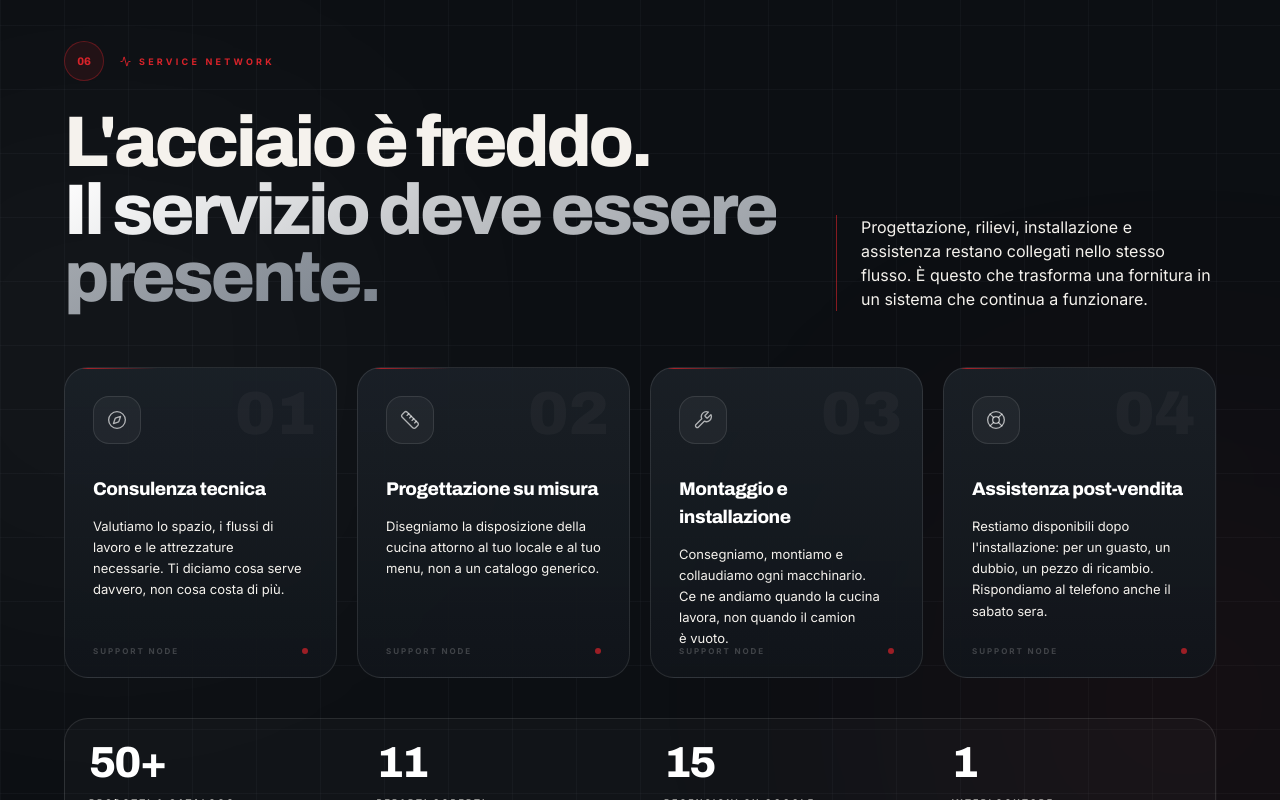
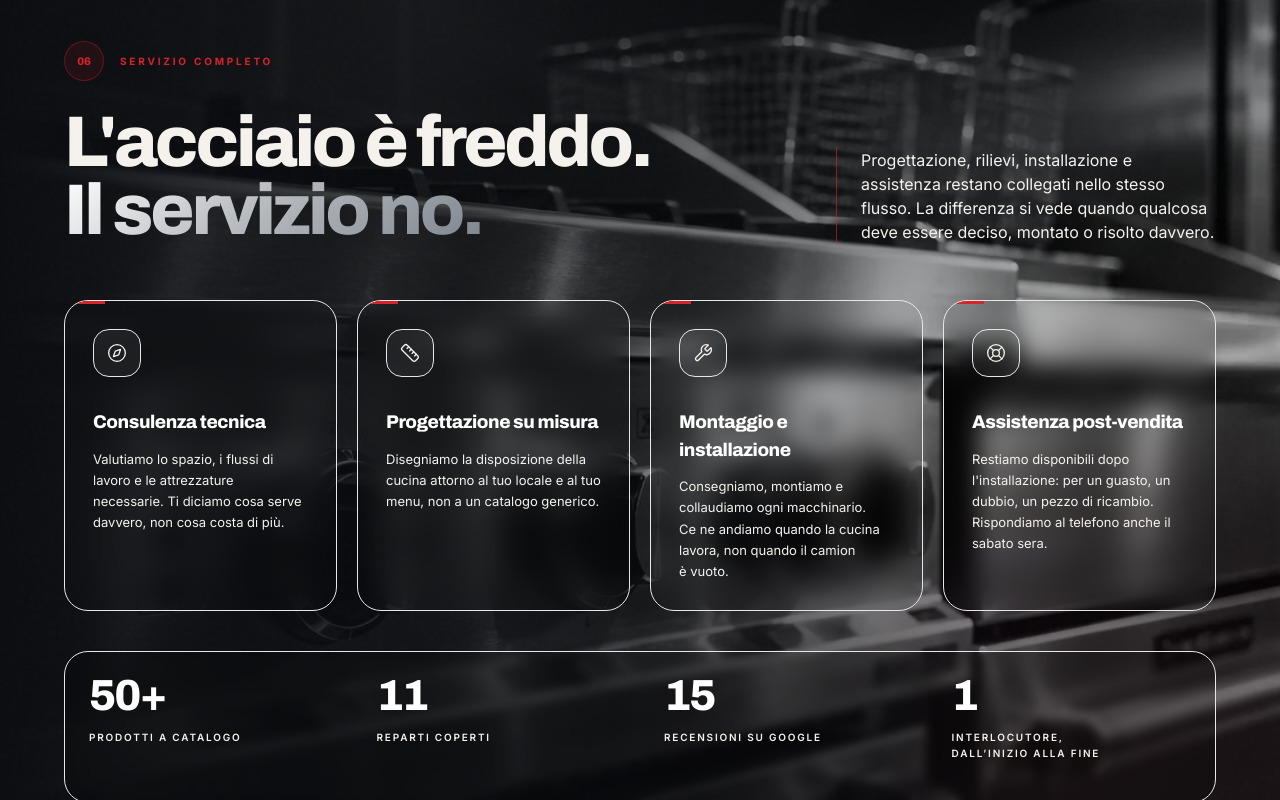
Before and after one commit to gaetanomeli95-lab/SITO-ARREDO-CHEF, a Next.js app: page / in a window 1280 px wide. Shown: the part 6440-7240 px from the top of the page. Built offline with nearby package versions, Linux system fonts and the light colour scheme.

Commit message:
Refine service section with photographic depth and clearer copy

```diff
--- a/src/components/sections/MateriaSection.tsx
+++ b/src/components/sections/MateriaSection.tsx
@@ -1,6 +1,7 @@
 'use client';
 
-import { Compass, LifeBuoy, Ruler, Wrench, Activity } from 'lucide-react';
+import Image from 'next/image';
+import { Compass, LifeBuoy, Ruler, Wrench } from 'lucide-react';
 import type { LucideIcon } from 'lucide-react';
 import { categories, products } from '@/data/products';
 import { company, services } from '@/data/company';
@@ -22,37 +23,33 @@ export default function MateriaSection() {
   ];
 
   return (
-    <section
-      data-nav-theme="dark"
-      className="relative overflow-hidden bg-[#0c0f13] py-20 text-avorio md:py-28 lg:py-36"
-    >
-      <div className="blueprint pointer-events-none absolute inset-0 opacity-42" />
-      <div className="pointer-events-none absolute left-[-8rem] top-[20%] h-[30rem] w-[30rem] rounded-full bg-white/[0.05] blur-[150px]" />
-      <div className="pointer-events-none absolute right-[-8rem] bottom-[8%] h-[28rem] w-[28rem] rounded-full bg-rosso/[0.08] blur-[150px]" />
-      <div className="pointer-events-none absolute inset-x-0 top-0 h-px bg-gradient-to-r from-transparent via-white/10 to-transparent" />
+    <section data-nav-theme="dark" className="relative overflow-hidden bg-[#0b0d10] py-20 text-avorio md:py-28 lg:py-36">
+      <div className="pointer-events-none absolute inset-0">
+        <Image src="/images/hero-4.webp" alt="" fill sizes="100vw" className="object-cover opacity-26 saturate-0" />
+        <div className="absolute inset-0 bg-gradient-to-r from-[#0b0d10] via-[#0b0d10]/92 to-[#0b0d10]/58" />
+        <div className="absolute inset-0 bg-gradient-to-t from-[#0b0d10] via-transparent to-[#0b0d10]/55" />
+      </div>
+      <div className="grain pointer-events-none absolute inset-0 opacity-50" />
+      <div className="pointer-events-none absolute bottom-[-10rem] right-[-8rem] h-[30rem] w-[30rem] rounded-full bg-rosso/[0.08] blur-[150px]" />
 
       <div className="container-ac relative">
         <div className="grid gap-10 lg:grid-cols-[1fr_380px] lg:items-end">
           <Reveal>
             <div className="flex items-center gap-4">
-              <span className="flex h-10 w-10 items-center justify-center rounded-full border border-rosso/35 bg-rosso/10 font-display text-[11px] font-extrabold text-rosso">
-                06
-              </span>
-              <span className="inline-flex items-center gap-2 text-[9px] font-bold uppercase tracking-[0.36em] text-rosso">
-                <Activity size={11} /> Service network
-              </span>
+              <span className="flex h-10 w-10 items-center justify-center rounded-full border border-rosso/35 bg-rosso/10 font-display text-[11px] font-extrabold text-rosso">06</span>
+              <span className="text-[10px] font-bold uppercase tracking-[0.28em] text-rosso">Servizio completo</span>
             </div>
             <h2 className="h-display mt-7 max-w-4xl text-[clamp(2.8rem,5.6vw,5rem)] text-avorio">
               L&apos;acciaio è freddo.
               <br />
-              <span className="text-steel">Il servizio deve essere presente.</span>
+              <span className="text-steel">Il servizio no.</span>
             </h2>
           </Reveal>
 
           <Reveal delay={0.1}>
-            <p className="border-l border-rosso/60 pl-6 text-pretty text-sm leading-relaxed text-white/56 md:text-base">
+            <p className="border-l border-rosso/60 pl-6 text-pretty text-sm leading-relaxed text-white/72 md:text-base">
               Progettazione, rilievi, installazione e assistenza restano collegati nello stesso flusso.
-              È questo che trasforma una fornitura in un sistema che continua a funzionare.
+              La differenza si vede quando qualcosa deve essere deciso, montato o risolto davvero.
             </p>
           </Reveal>
         </div>
@@ -62,43 +59,26 @@ export default function MateriaSection() {
             const Icon = iconMap[s.icon] ?? Compass;
             return (
               <Reveal key={s.title} delay={Math.min(i * 0.08, 0.28)}>
-                <article className="group relative h-full min-h-[250px] overflow-hidden rounded-[24px] border border-white/10 bg-gradient-to-b from-[#1b2128]/90 to-[#11151a]/95 p-6 transition-all duration-500 hover:-translate-y-1 hover:border-rosso/35 lg:p-7">
-                  <span className="absolute left-0 top-0 h-px w-[34%] bg-gradient-to-r from-rosso to-transparent transition-all duration-500 group-hover:w-[70%]" />
-                  <span className="absolute right-5 top-4 font-display text-[3.8rem] font-black leading-none text-white/[0.035]">
-                    {String(i + 1).padStart(2, '0')}
-                  </span>
-
-                  <span className="flex h-12 w-12 items-center justify-center rounded-2xl border border-white/10 bg-white/[0.045] text-white/65 transition-all duration-500 group-hover:border-rosso/40 group-hover:bg-rosso/10 group-hover:text-rosso">
+                <article className="group relative h-full min-h-[245px] overflow-hidden rounded-[24px] border border-white/12 bg-[#151a20]/82 p-6 backdrop-blur-md transition-all duration-500 hover:-translate-y-1 hover:border-rosso/35 hover:bg-[#181e25]/92 lg:p-7">
+                  <span className="absolute left-0 top-0 h-[3px] w-10 bg-rosso transition-all duration-500 group-hover:w-20" />
+                  <span className="flex h-12 w-12 items-center justify-center rounded-2xl border border-white/12 bg-white/[0.06] text-white/78 transition-all duration-500 group-hover:border-rosso/40 group-hover:bg-rosso/12 group-hover:text-rosso">
                     <Icon size={20} strokeWidth={1.6} />
                   </span>
-
-                  <h3 className="mt-8 font-display text-[1.15rem] font-extrabold tracking-tight text-white">
-                    {s.title}
-                  </h3>
-                  <p className="mt-3 text-pretty text-[13px] leading-relaxed text-white/48">
-                    {s.text}
-                  </p>
-
-                  <div className="absolute bottom-5 left-6 right-6 flex items-center justify-between text-[8px] font-bold uppercase tracking-[0.24em] text-white/20 lg:left-7 lg:right-7">
-                    <span>Support node</span>
-                    <span className="h-1.5 w-1.5 rounded-full bg-rosso/70" />
-                  </div>
+                  <h3 className="mt-8 font-display text-[1.15rem] font-extrabold tracking-tight text-white">{s.title}</h3>
+                  <p className="mt-3 text-pretty text-[13px] leading-relaxed text-white/62">{s.text}</p>
                 </article>
               </Reveal>
             );
           })}
         </div>
 
-        <div className="mt-10 overflow-hidden rounded-[24px] border border-white/10 bg-white/[0.025]">
+        <div className="mt-10 overflow-hidden rounded-[24px] border border-white/12 bg-black/20 backdrop-blur-sm">
           <div className="grid grid-cols-2 sm:grid-cols-4">
             {stats.map((s, i) => (
               <Reveal key={s.label} delay={0.08 + i * 0.06}>
-                <div className="relative min-h-[150px] border-white/10 p-5 sm:border-l sm:p-6 first:sm:border-l-0">
-                  <span className="absolute left-0 top-5 h-10 w-px bg-rosso sm:hidden" />
+                <div className="relative min-h-[150px] border-white/12 p-5 sm:border-l sm:p-6 first:sm:border-l-0">
                   <div className="h-display text-[clamp(2rem,3.4vw,3rem)] text-white">{s.value}</div>
-                  <div className="mt-3 max-w-[170px] text-[9px] font-bold uppercase leading-relaxed tracking-[0.23em] text-white/34">
-                    {s.label}
-                  </div>
+                  <div className="mt-3 max-w-[170px] text-[10px] font-semibold uppercase leading-relaxed tracking-[0.18em] text-white/52">{s.label}</div>
                 </div>
               </Reveal>
             ))}
```
